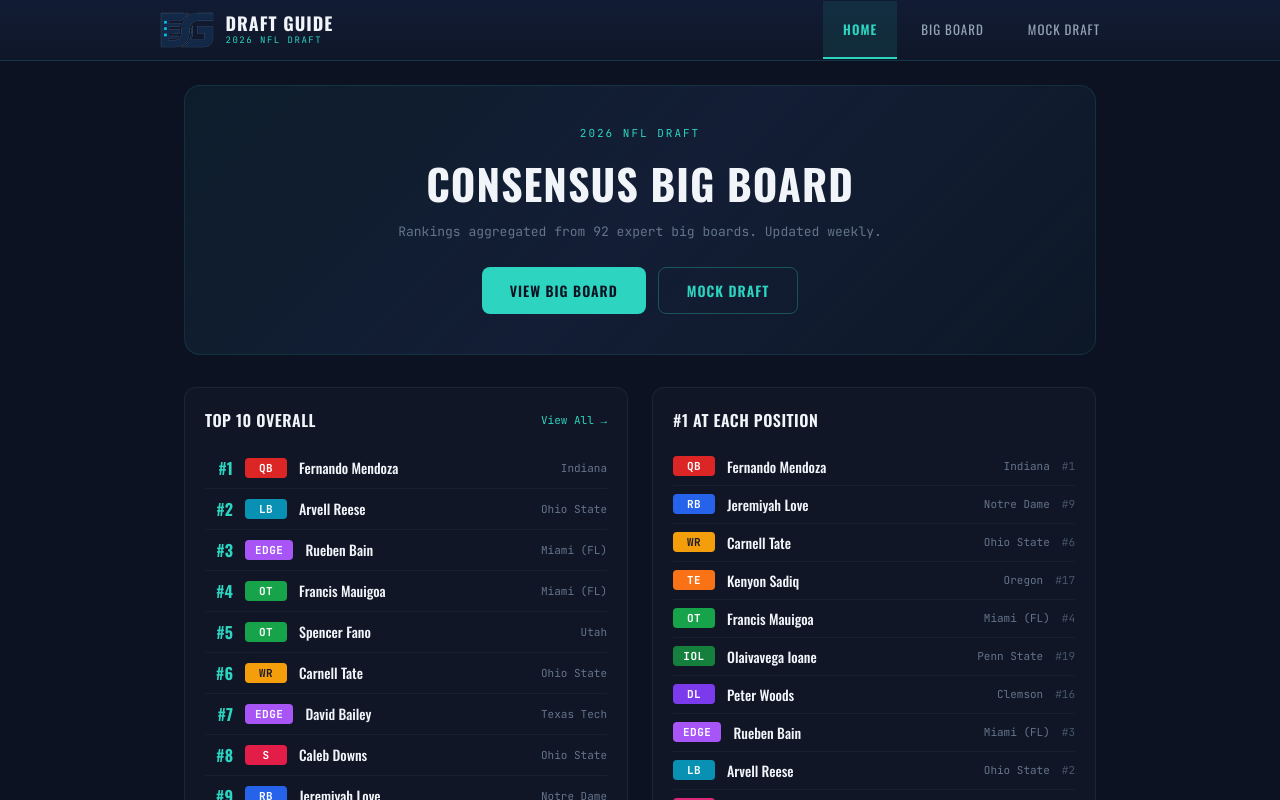
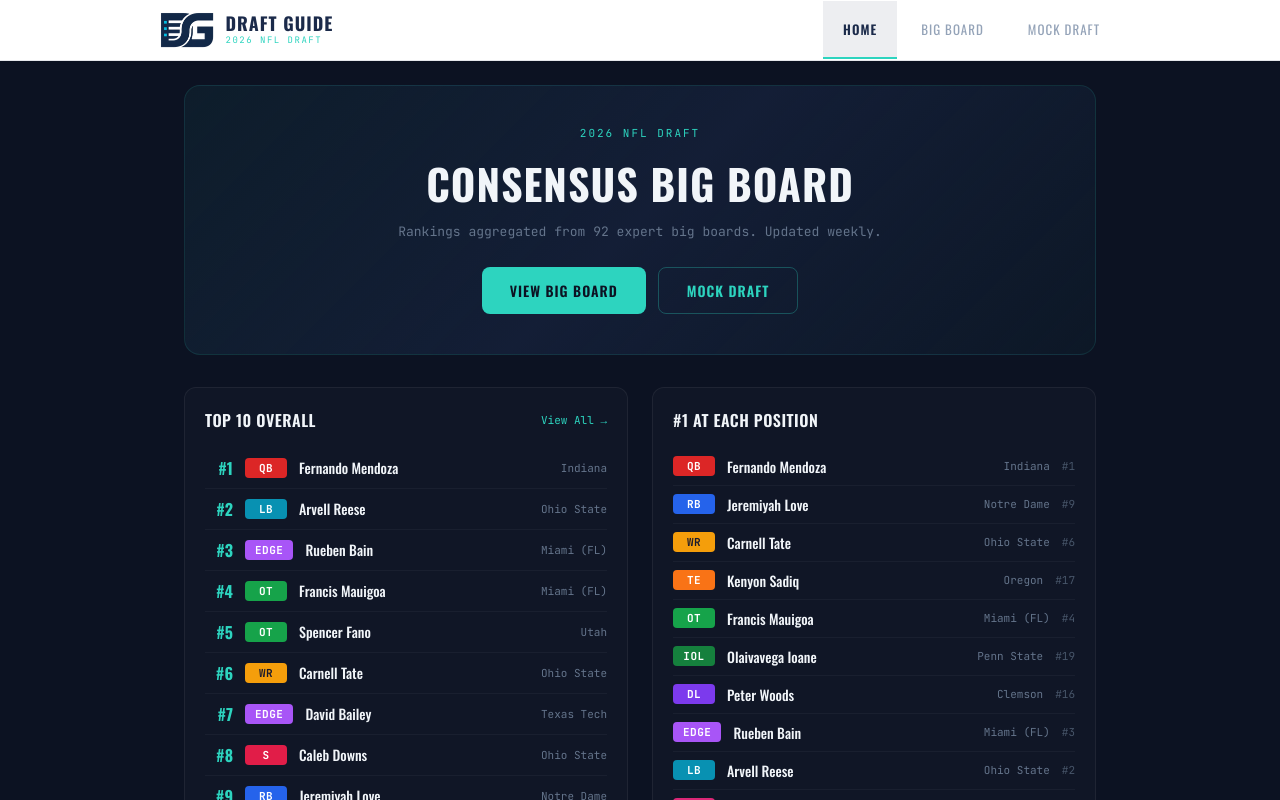
Before and after one commit to OasisVenturesNFT/DraftGuide, a React (Vite) app: page / in a window 1280 px wide. Shown: the top 800 px of the page. Built offline with nearby package versions, Linux system fonts and the light colour scheme.

Commit message:
White header bar, overall rank badge on position views

```diff
--- a/src/App.jsx
+++ b/src/App.jsx
@@ -53,6 +53,12 @@ function PlayerRow({ player, posRank, index, isPositionView }) {
             fontSize:"10px",color:"#64748b",fontFamily:"'JetBrains Mono',monospace",
             background:"rgba(45,212,191,0.08)",padding:"2px 6px",borderRadius:"3px",
           }}>P{posRank}</span>
+        )}
+        {isPositionView && (
+          <span style={{
+            fontSize:"10px",color:"#64748b",fontFamily:"'JetBrains Mono',monospace",
+            background:"rgba(45,212,191,0.08)",padding:"2px 6px",borderRadius:"3px",
+          }}>#{player.r}</span>
         )}
       </div>
       <PosBadge pos={player.p} />
@@ -446,9 +452,10 @@ export default function App() {
     <div style={{minHeight:"100vh"}}>
       {/* ── Sticky Header ── */}
       <header style={{
-        background:"linear-gradient(180deg, #111b33 0%, #0f1729 100%)",
-        borderBottom:"1px solid rgba(45,212,191,0.15)",
+        background:"#ffffff",
+        borderBottom:"1px solid #e5e7eb",
         padding:"0 24px",position:"sticky",top:0,zIndex:100,
+        boxShadow:"0 1px 3px rgba(0,0,0,0.08)",
       }}>
         <div style={{
           maxWidth:"960px",margin:"0 auto",
@@ -464,7 +471,7 @@ export default function App() {
             <div>
               <div style={{
                 fontFamily:"'Oswald',sans-serif",fontSize:"18px",fontWeight:700,
-                color:"#f1f5f9",letterSpacing:"1px",textTransform:"uppercase",lineHeight:1.1,
+                color:"#1B2A4A",letterSpacing:"1px",textTransform:"uppercase",lineHeight:1.1,
               }}>Draft Guide</div>
               <div style={{
                 fontFamily:"'JetBrains Mono',monospace",fontSize:"9px",color:"#2dd4bf",
@@ -479,8 +486,8 @@ export default function App() {
               const active = activePage===pg;
               return (
                 <button key={pg} onClick={()=>setActivePage(pg)} style={{
-                  background: active ? "rgba(45,212,191,0.1)" : "transparent",
-                  color: active ? "#2dd4bf" : "#94a3b8",
+                  background: active ? "rgba(27,42,74,0.08)" : "transparent",
+                  color: active ? "#1B2A4A" : "#94a3b8",
                   border:"none",
                   borderBottom: active ? "2px solid #2dd4bf" : "2px solid transparent",
                   padding:"18px 20px",cursor:"pointer",
```
